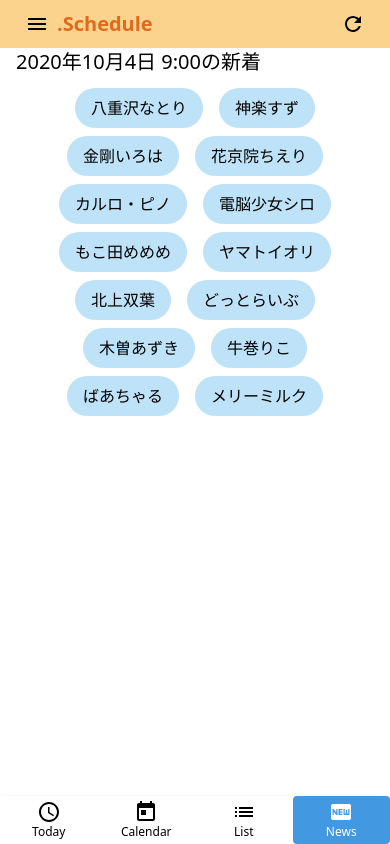
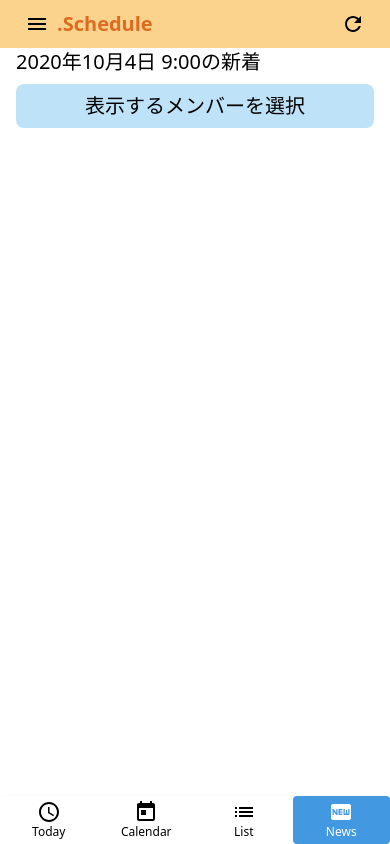
Before and after one commit to Siroyaka/dotschedule-webfront, a Next.js app: page /newitems in a window 390 px wide. Built offline with nearby package versions, Linux system fonts and the light colour scheme.

Commit message:
feat: 🎸 newitems add select member dialog to small display

```diff
--- a/src/components/standalone/MemberNamesArea.tsx
+++ b/src/components/standalone/MemberNamesArea.tsx
@@ -17,26 +17,64 @@ const MemberNamesArea: React.FC<Props> = (props) => {
     slug
   } = props;
 
+  const [dlOpen, setDlOpen] = React.useState(false);
+
+  const isSelected = (x: string) => slug ? slug === x : false;
+
   return(
-    <div className='flex flex-wrap flex-row justify-center'>
+    <div className='relative'>
+      <div className='hidden md:flex flex-wrap flex-row justify-center'>
         {newStreamerList.map(x => (
           <div
             key={`membernames-area-${x.slug}`}
             className={`mx-2 my-1 py-2 px-4 rounded-full bg-blue-200`}
           >
-          {(!slug || slug !== x.slug) ?
+            {isSelected(x.slug) ?
+              <p className='text-blue-600'>
+                {x.name}
+              </p>
+            :
               <Link href={'/newitems/[slug]'} as={`/newitems/${x.slug}`} >
                 <a className='text-black'>
                   {x.name}
                 </a>
               </Link>
-          :
-            <p className='text-blue-600'>
-              {x.name}
-            </p>
             }
           </div>
         ))}
+      </div>
+      <div className='block md:hidden w-full'>
+        <button
+          className='focus:outline-none bg-blue-200 py-2 px-4 text-xl rounded-lg w-full'
+          onClick={() => setDlOpen(true)}
+        >
+          {slug ? newStreamerList.find(x => x.slug === slug).name : '表示するメンバーを選択'}
+        </button>
+        {dlOpen &&
+          <React.Fragment>
+            <ul className='absolute w-full z-50 border bg-white px-4 h-48 overflow-y-auto' onClick={() => setDlOpen(false)}>
+              {newStreamerList.map((x) => (
+                <li
+                  key={`membernames-area-md-${x.slug}`}
+                  className={'relative bg-blue-200 rounded-full mx-2 my-2 px-4 py-2'}
+                >
+                  <p className={isSelected(x.slug) ? 'text-blue-600' : 'text-black'}>
+                    {x.name}
+                  </p>
+                  {!isSelected(x.slug) &&
+                    <Link href={'/newitems/[slug]'} as={`/newitems/${x.slug}`} >
+                      <a className='absolute w-full h-full inset-0'>
+                      </a>
+                    </Link>
+                  }
+                </li>
+              ))}
+            </ul>
+            <div className='fixed z-40 inset-0 bg-black opacity-25' onClick={() => setDlOpen(false)}>
+            </div>
+          </React.Fragment>
+        }
+      </div>
     </div>
   )
 }
```
Lines whose indentation alone changed are shown as unchanged.
